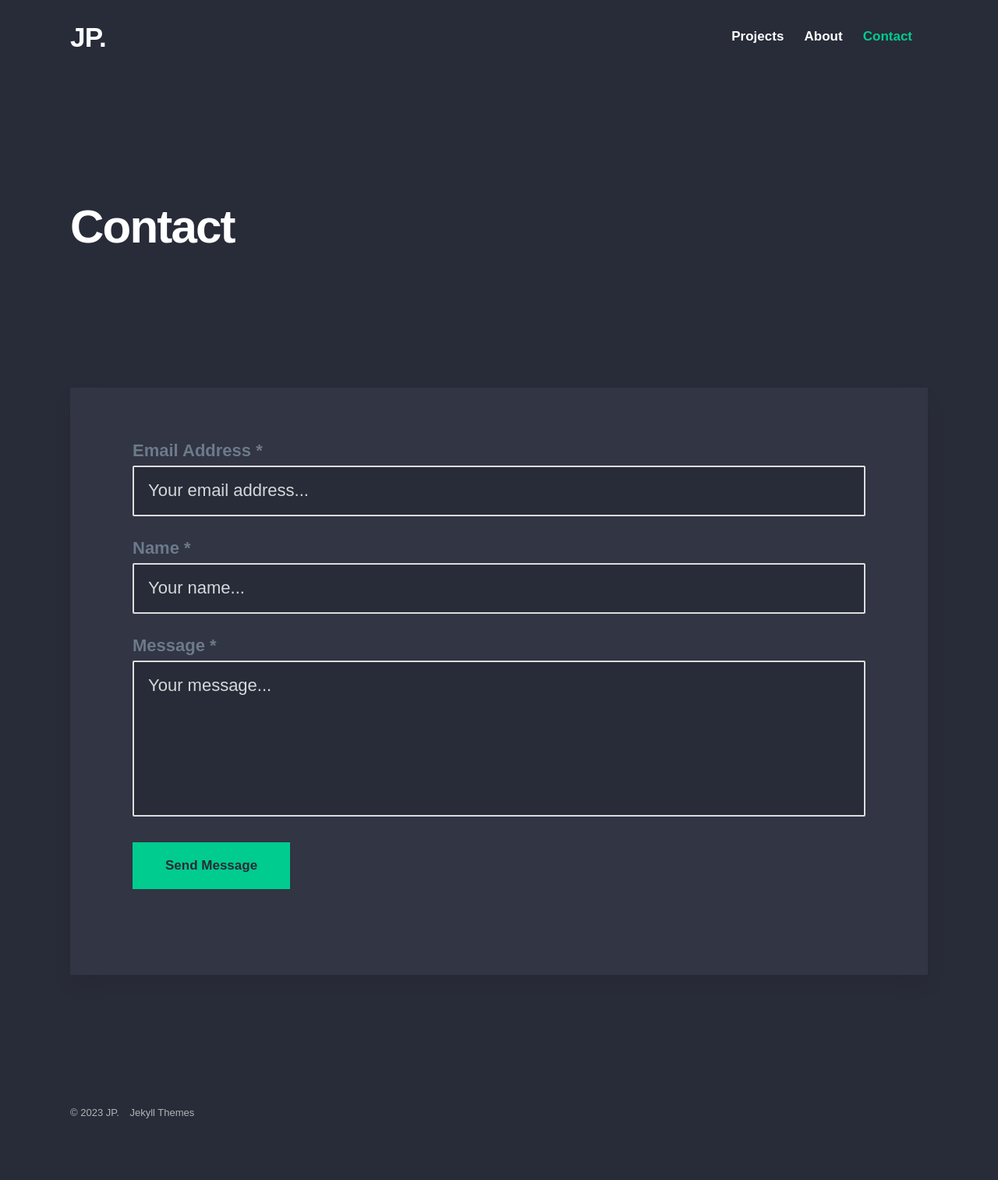
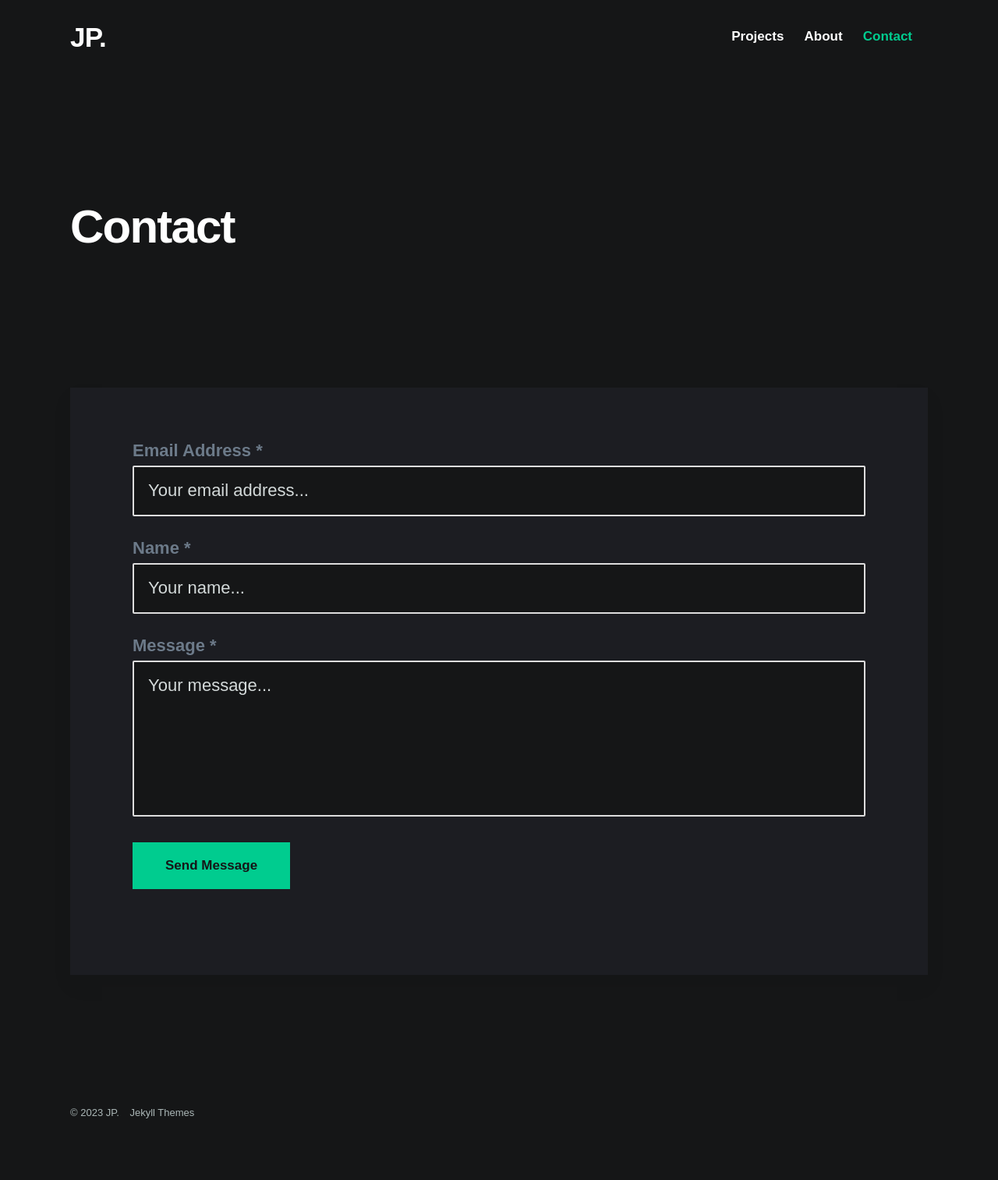
Before and after one commit to jonahpena/jonahpena.github.io, a Jekyll site: the page built from _pages/contact.md, in a window 1280 px wide. Shown: the whole page at 78% size. Built offline with Jekyll 4.4.1, drawn with Linux system fonts in a browser that asks for light colours; nearby versions of some CDN libraries; some web fonts are replaced.

Commit message:
background color changes

```diff
--- a/_data/settings.yml
+++ b/_data/settings.yml
@@ -60,14 +60,14 @@ social_settings:
   linkedin_url: ""
 
 color_settings:
-  background_color: "#282B38"
+  background_color: "#151617"
   background_alt_color: "#f4f5f6"
   text_dark_color: "#ffffff"
   text_medium_color: "#6C7A89"
   text_light_color: "#ABB7B7"
   accent_color: "#00CC8F"
   border_color: "#dddddd"
-  hero_background_color: "#282B38"
+  hero_background_color: "#151617"
   hero_text_color: "#ffffff"
   error_color: "#D64541"
 
--- a/_sass/_includes/_content.scss
+++ b/_sass/_includes/_content.scss
@@ -14,7 +14,7 @@
 .single {
 	margin-top: 0;
 	padding-bottom: 40px;
-	background: #282B38;
+	background: #151617;
 
 	@include mq(tabletp) {
 		padding-bottom: 60px;
@@ -28,7 +28,7 @@
 .single-post {
 	position: relative;
 	margin-top: -40px;
-	background: #313544;
+	background: #1C1D22;
 	padding: 16px 20px;
 	@include box-shadow(0, 6px, 16px, rgba(0,0,0,0.05));
 
--- a/_sass/_includes/_listing.scss
+++ b/_sass/_includes/_listing.scss
@@ -118,7 +118,7 @@
 	position: relative;
 	margin-top: -20px;
 	padding: 20px;
-	background: $background-color;
+	background: #1b2024;
 	@include box-shadow(0, 6px, 16px, rgba(0,0,0,0.05));
 	@include transition(all 0.4s cubic-bezier(0.2, 0.3, 0, 1));
 
```
